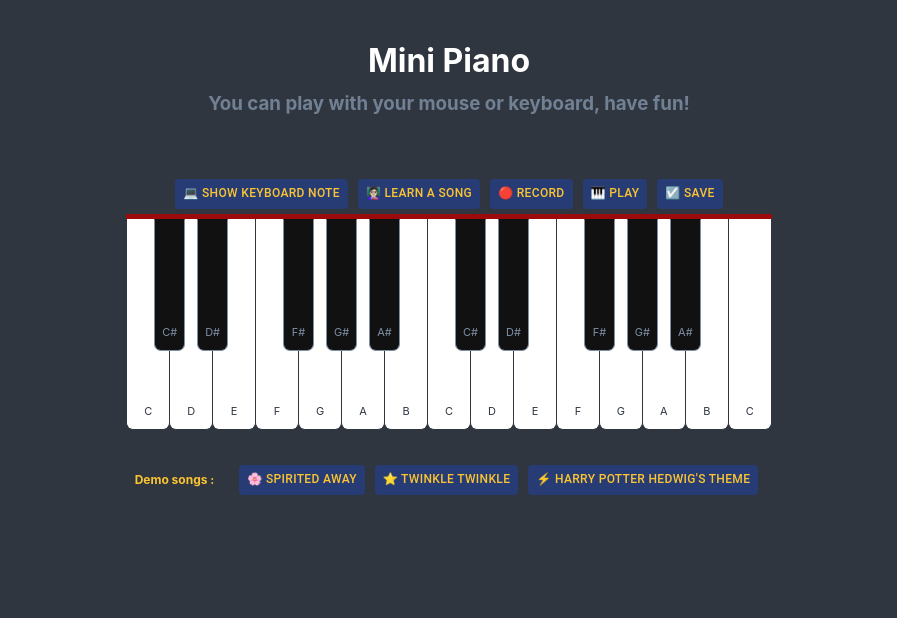
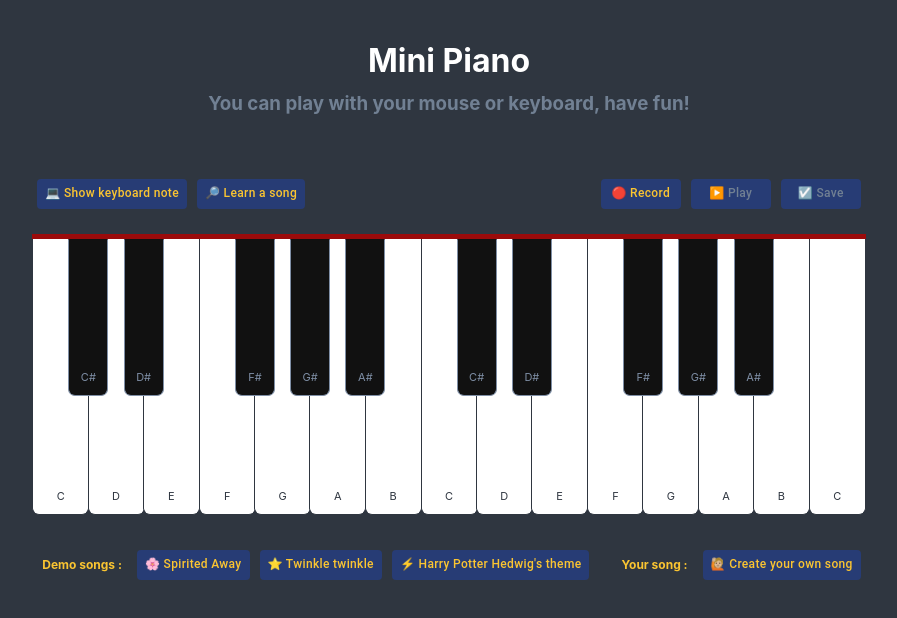
Before and after one commit to AvilaAi/MiniPianoGame, a React (Create React App) app: page / in a window 1280 px wide. Shown: the top 618 px of the page, without its empty margins (191-1088 px from the left). Built offline with nearby package versions, Linux system fonts and the light colour scheme.

Commit message:
works on firefox and chrome

```diff
--- a/src/Piano.js
+++ b/src/Piano.js
@@ -1,19 +1,7 @@
 import React, { useState } from 'react';
-import { Button, Card, Box } from '@material-ui/core';
-import { FiberManualRecord, Stop } from '@material-ui/icons';
+import { Button, Box, Dialog, DialogTitle, DialogContent, DialogActions, TextField } from '@material-ui/core';
 
-const MyPiano = props => {
-	const [left, setLeft] = useState(null);
-	const [right, setRight] = useState(null);
-	const [keyColor, setKeyColor] = useState(null);
-	const [time, setTime] = useState(null);
-	const [tempo, setTempo] = useState([0]);
-	const [newSong, setNewSong] = useState([]);
-	const [record, setRecord] = useState(false);
-	const [showKeyboard, setShowKeyboard] = useState(false);
-	const [showHp, setShowHp] = useState(false);
-
-	var decalage;
+// audio of each note
 let c3 = 'audio/c3.mp3';
 let c33 = 'audio/c33.mp3';
 let d3 = 'audio/d3.mp3';
@@ -194,7 +182,7 @@ const MyPiano = props => {
 		key: 'P',
 	},
 ];
-
+// sheet chihiro
 const right1 = [e3, f33, g33, e3, b3, s, s, g33, f33, s, b3, s, f33, s, e3, c33, g33, s, s, e3, d33, s, s, s];
 const left1 = [s, s, e2, s, g22, s, b2, s, d22, s, b2, s, d33, s, c22, s, g22, s, c33, s, d22, g22, b2, s];
 const right2 = [e3, d33, c33, s, d33, s, e3, f33, b2, s, e3, s, f33, g33, a3, s, a3, g33, f33, e3, f33, s, s, s];
@@ -203,13 +191,14 @@ const MyPiano = props => {
 const left3 = [s, s, e2, s, b2, s, e3, s, d22, s, b2, s, d33, s, c22, s, e2, s, g22, s, g22, a2, b2, s, s, s];
 const right4 = [b2, c33, s, d33, s, e3, f33, b2, s, e3, s, f33, g33, a3, s, a3, g33, f33, e3, e3, s, s];
 const left4 = [s, a2, s, b2, s, g22, s, e2, s, g22, s, b2, s, f22, s, a2, s, c33, s, e2, b2, e3, s];
-
+// sheet twinkle
 const star1 = [d3, d3, a3, a3, b3, b3, a3, s, g3, g3, f33, f33, e3, e3, d3, s];
 const star2 = [a3, a3, g3, g3, f33, f33, e3, s, a3, a3, g3, g3, f33, f33, e3, s];
 const star11 = [d2, a2, f22, a2, g2, a2, f22, a2, e2, b2, a2, b2, g2, b2, f22, a2];
 const star22 = [d2, a2, g2, a2, f22, a2, e2, a2, d2, a2, g2, a2, f22, a2, e2, a2, s];
 const star3 = [d2, a2, f22, a2, g2, a2, f22, a2, e2, b2, a2, b2, g2, b2, d2, a2, d2, s];
 
+// sheet hp
 const harrypotter = [
 	a2,
 	d3,
@@ -249,6 +238,7 @@ const MyPiano = props => {
 	d3,
 	s,
 ];
+//tempo hp
 const tempo_harrypotter = [
 	0,
 	400,
@@ -289,6 +279,26 @@ const MyPiano = props => {
 	1000,
 ];
 
+// keyboard
+const keyboard = [83, 49, 68, 50, 70, 71, 51, 72, 52, 74, 53, 75, 69, 54, 82, 55, 84, 89, 56, 85, 57, 73, 48, 79, 80];
+
+// component MyPiano
+const MyPiano = props => {
+	const [left, setLeft] = useState(null);
+	const [right, setRight] = useState(null);
+	const [keyColor, setKeyColor] = useState(null);
+	const [time, setTime] = useState(null);
+	const [tempo, setTempo] = useState([0]);
+	const [newSong, setNewSong] = useState([]);
+	const [record, setRecord] = useState(false);
+	const [showKeyboard, setShowKeyboard] = useState(false);
+	const [showHp, setShowHp] = useState(false);
+	const [popInfo, setPopInfo] = useState(false);
+	const [popSave, setPopSave] = useState(false);
+	const [savedSong, setSavedSong] = useState(null);
+
+	var decalage;
+
 	// play single note
 	const playAudio = async (name, event) => {
 		if (record) {
@@ -324,9 +334,11 @@ const MyPiano = props => {
 		audio.volume = 0.5;
 		audio.play();
 	};
+
 	var offset = 0;
 	var count = 0;
 
+	// play harry potter
 	const playHp = () => {
 		playAudio(harrypotter[count]);
 		if (count < harrypotter.length) {
@@ -339,6 +351,7 @@ const MyPiano = props => {
 		}
 	};
 
+	// play twinkle
 	const playStar = () => {
 		for (let i = 0; i < star1.length; i++) {
 			setTimeout(() => {
@@ -363,7 +376,7 @@ const MyPiano = props => {
 		}
 	};
 
-	//chihiro
+	// play chihiro
 	const playSong = () => {
 		for (let i = 0; i < right1.length; i++) {
 			setTimeout(() => {
@@ -412,6 +425,7 @@ const MyPiano = props => {
 			setTime(null);
 		}
 	};
+
 	// play recorded song
 	const playNewSong = () => {
 		for (let i = 0; i < newSong.length; i++) {
@@ -422,38 +436,24 @@ const MyPiano = props => {
 		}
 	};
 
-	// keyboard
-	const keyboard = [
-		83,
-		49,
-		68,
-		50,
-		70,
-		71,
-		51,
-		72,
-		52,
-		74,
-		53,
-		75,
-		69,
-		54,
-		82,
-		55,
-		84,
-		89,
-		56,
-		85,
-		57,
-		73,
-		48,
-		79,
-		80,
-	];
+	const saveTheSong = () => {
+		setSavedSong({ ...savedSong, tempo: tempo, sheet: newSong });
+		console.log('savedSong', savedSong);
+		setPopSave(false);
+	};
 
+	const playSavedSong = () => {
+		for (let i = 0; i < savedSong.sheet.length; i++) {
+			setTimeout(() => {
+				playAudio(savedSong.sheet[i]);
+			}, savedSong.tempo[i] + offset);
+			offset += savedSong.tempo[i];
+		}
+	};
+	// function keyboard
 	document.onkeydown = e => {
 		var keyNum = window.event ? e.keyCode : e.which;
-		if (e.repeat) return;
+		if (e.repeat || popSave) return;
 		const index = keyboard.indexOf(keyNum);
 		if (keyNum === 76) {
 			playAudio(allNotes[12].audio, e);
@@ -462,33 +462,39 @@ const MyPiano = props => {
 			playAudio(allNotes[index].audio, e);
 		}
 	};
-	const tips = 'JRYTRIUTRYT67JJRYTRIPO080I94YR';
+	const tipsHp = 'JRYTRIUTRYT67JJRYTRIPO080I94YR';
 
 	return (
 		<div className='page'>
 			<div className='tips'>
 				{showHp &&
-					[...tips].map(p => {
+					[...tipsHp].map(p => {
 						return <span className='tip'>{p}</span>;
 					})}
 			</div>
+			<div className='head'>
 				<div className='groupeBouton'>
-				<Button className='bouton' onClick={() => setShowKeyboard(!showKeyboard)}>
+					<Button
+						className={showKeyboard ? 'bouton active' : 'bouton showkeboard'}
+						onClick={() => setShowKeyboard(!showKeyboard)}
+					>
 						{showKeyboard ? ' 💻  Hide keyboard note' : '💻   Show keyboard note'}
 					</Button>
-				<Button className='bouton' onClick={() => setShowHp(!showHp)}>
-					<>👩🏻‍🏫</> Learn a song
+					<Button onClick={() => setShowHp(!showHp)}>
+						<>🔎</> Learn a song
 					</Button>
-
-				<Button className='bouton' id={record && 'recording'} onClick={clickRecord}>
-					{record ? '⬛️ stop' : '🔴 record'}
+				</div>
+				<div className='groupeBouton'>
+					<Button id={record && 'recording'} onClick={clickRecord}>
+						{record ? '⏹ Stop' : '🔴 Record'}
 					</Button>
-				<Button className='bouton' onClick={() => playNewSong()}>
-					<> 🎹</> Play{' '}
+					<Button onClick={() => playNewSong()} disabled={!record && newSong.length > 0 ? false : true}>
+						<> ▶️</> Play{' '}
 					</Button>
-				<Button className='bouton' onClick={() => setShowHp(!showHp)}>
+					<Button onClick={() => setPopSave(true)} disabled={!record && newSong.length > 0 ? false : true}>
 						<>☑️</> Save
 					</Button>
+				</div>
 			</div>
 
 			{allNotes.map(note => {
@@ -517,19 +523,77 @@ const MyPiano = props => {
 				})}
 			</div>
 
+			<div className='foot'>
 				<div className='groupeBouton'>
 					<Box className='box'>Demo songs :</Box>
 
-				<Button className='bouton' onClick={() => playSong()}>
-					🌸 Spirited Away{' '}
+					<Button onClick={() => playSong()}>
+						<>🌸</> Spirited Away{' '}
 					</Button>
-				<Button className='bouton' onClick={() => playStar()}>
-					⭐️ Twinkle twinkle{' '}
+					<Button onClick={() => playStar()}>
+						<>⭐️</> Twinkle twinkle{' '}
 					</Button>
-				<Button className='bouton' onClick={() => playHp()}>
-					⚡️ Harry potter Hedwig's theme{' '}
+					<Button onClick={() => playHp()}>
+						<>⚡️ </>Harry Potter Hedwig's theme{' '}
 					</Button>
 				</div>
+				<div className='groupeBouton'>
+					<Box className='box'>Your song :</Box>
+
+					{savedSong && savedSong.sheet ? (
+						<Button onClick={() => playSavedSong()}>
+							<>👏🏼</>
+							{savedSong.name}
+						</Button>
+					) : (
+						<Button onClick={() => setPopInfo(true)}>
+							<> 🙋🏼</> Create your own song
+						</Button>
+					)}
+				</div>
+			</div>
+
+			<Dialog open={popInfo} onClose={() => setPopInfo(false)}>
+				<DialogTitle>
+					{' '}
+					<>💡 </> How to create your own song :
+				</DialogTitle>
+				<DialogContent>
+					<h4>1. click -Record- to start recording </h4>
+					<h4>2. click -Stop- to finish recording </h4>
+					<h4>3. click -Play- to check it</h4>
+					<h4>4. click -Save- to name it and save</h4>
+
+					<DialogActions>
+						<Button onClick={() => setPopInfo(false)}>
+							{' '}
+							<> 👌🏼 </>Got it !
+						</Button>
+					</DialogActions>
+				</DialogContent>
+			</Dialog>
+
+			<Dialog open={popSave} onClose={() => setPopSave(false)}>
+				<DialogTitle>Name your song and save :</DialogTitle>
+				<DialogContent>
+					<TextField
+						fullWidth
+						InputLabelProps={{
+							shrink: true,
+						}}
+						id='outlined-basic'
+						label='Tape here the name you like'
+						variant='outlined'
+						onChange={e => setSavedSong({ ...savedSong, name: e.target.value })}
+						margin='normal'
+					></TextField>
+					<DialogActions>
+						<Button onClick={saveTheSong}>
+							<>✌🏼</>Done !
+						</Button>
+					</DialogActions>
+				</DialogContent>
+			</Dialog>
 		</div>
 	);
 };
--- a/src/index.css
+++ b/src/index.css
@@ -29,7 +29,7 @@ code {
 }
 .white {
 	background-color: #ffffff;
-	--width: 42px;
+	--width: 55px;
 	border: 1px solid;
 	border-bottom-left-radius: 7px;
 	border-bottom-right-radius: 7px;
@@ -45,12 +45,12 @@ code {
 
 .black {
 	background-color: #111111;
-	--width: 29px;
-	height: 130px;
+	--width: 38px;
+	height: 155px;
 	border: 1px solid;
 	border-top-color: #111111;
-	margin-left: calc(var(--width) / -1.81);
-	margin-right: calc(var(--width) / -1.81);
+	margin-left: calc(var(--width) / -1.82);
+	margin-right: calc(var(--width) / -1.82);
 	border-bottom-left-radius: 7px;
 	border-bottom-right-radius: 7px;
 	color: #7f8fa6;
@@ -70,6 +70,8 @@ code {
 .piano {
 	display: flex;
 	margin-bottom: 30px;
+	margin-top: 20px;
+
 	border-top: 5px solid;
 	border-top-color: #9b0b0b;
 }
@@ -126,6 +128,8 @@ button.MuiButton-root,
 	height: 30px;
 	font-size: 12px;
 	margin: 5px;
+	text-transform: none;
+	min-width: 80px;
 }
 
 button.MuiButton-root:hover,
@@ -133,10 +137,17 @@ button.MuiButton-root:hover,
 	background-color: #fbc531;
 	color: #273c75;
 }
-
+button.MuiButton-root.Mui-disabled,
+.MuiButtonBase-root.Mui-disabled {
+	color: #718093;
+}
+.bouton.active {
+	background-color: #487eb0;
+	color: #dcdde1;
+}
 #recording {
-	background-color: #9b0b0b;
-	color: #fbc531;
+	background-color: #c23616;
+	color: #dcdde1;
 }
 .box {
 	display: flex;
@@ -145,5 +156,27 @@ button.MuiButton-root:hover,
 	color: #fbc531;
 	font-size: 12px;
 	font-weight: bold;
-	margin-right: 20px;
+	margin: 10px;
 }
+
+.foot,
+.head {
+	width: 100%;
+	display: flex;
+	justify-content: space-between;
+}
+
+h2.MuiTypography-root {
+	margin: 30px 30px 0px 30px;
+	color: #273c75;
+	font-size: 20px;
+	font-weight: bold;
+}
+
+h4 {
+	color: #718093;
+	font-size: 15px;
+	margin: 10px;
+	margin-left: 30px;
+	font-weight: 300;
+}
```
Lines whose indentation alone changed are shown as unchanged.
